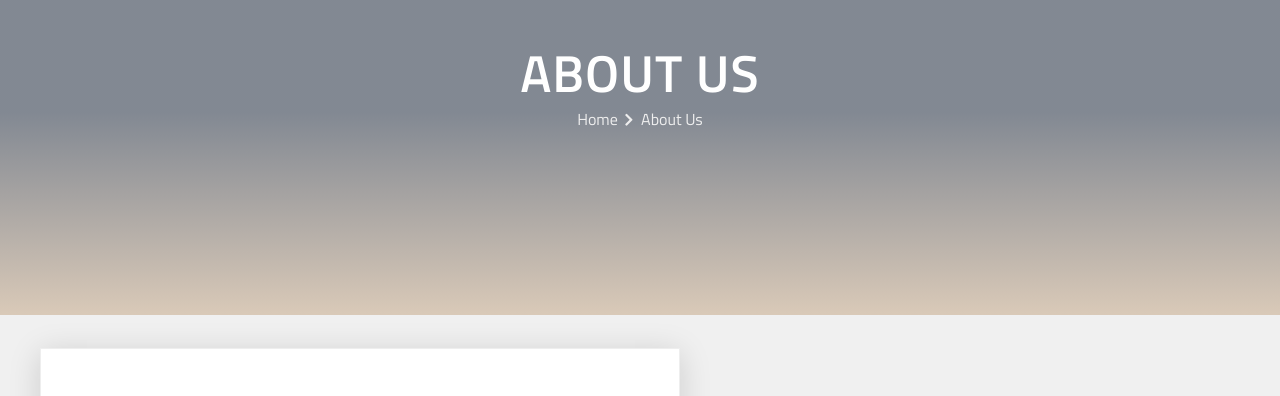
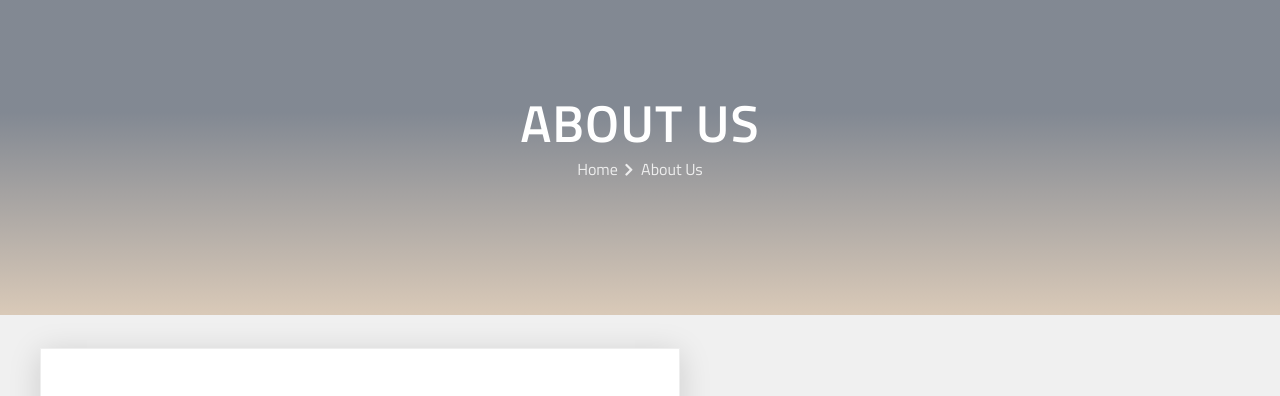
Before and after one commit to Area24dp/area24, a plain HTML site: page about.html in a window 1280 px wide. Shown: the part 135-531 px from the top of the page. Drawn offline with Linux system fonts and the light colour scheme.

Commit message:
Adjust h1 'About Us' margin-top to 100px for proper alignment.

```diff
--- a/about.html
+++ b/about.html
@@ -154,7 +154,7 @@
         <section class="page-title"
             style="background-image:url(assets/images/background/3.jpg); display: flex; flex-direction: column; justify-content: center; min-height: 450px; padding-top: 100px;">
             <div class="auto-container" style="text-align: center;">
-                <h1>About Us</h1>
+                <h1 style="margin-top: 100px;">About Us</h1>
                 <ul class="bread-crumb clearfix">
                     <li><a href="index.html">Home</a></li>
                     <li class="active">About Us</li>
```
